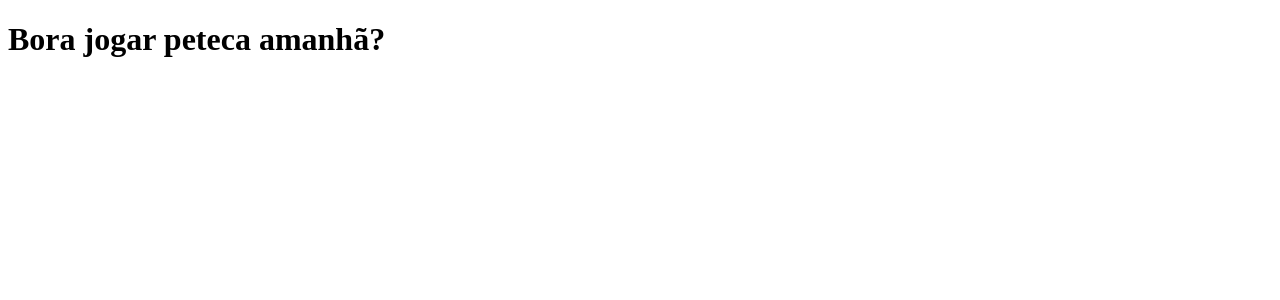
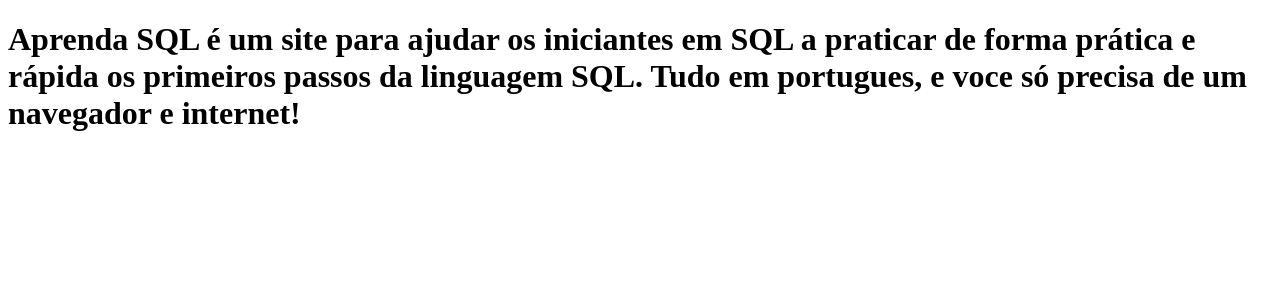
Before and after one commit to brunostn2019/clone-tabnews, a Next.js app: page / in a window 1280 px wide. Shown: the top 300 px of the page. Built offline with nearby package versions, Linux system fonts and the light colour scheme.

Commit message:
adicionando frase, proposito e publico alvo ao meu site

```diff
--- a/pages/index.js
+++ b/pages/index.js
@@ -1,5 +1,11 @@
 function Home() {
-  return <h1>Bora jogar peteca amanhã?</h1>;
+  return (
+    <h1>
+      Aprenda SQL é um site para ajudar os iniciantes em SQL a praticar de forma
+      prática e rápida os primeiros passos da linguagem SQL. Tudo em portugues,
+      e voce só precisa de um navegador e internet!
+    </h1>
+  );
 }
 
 export default Home;
```
